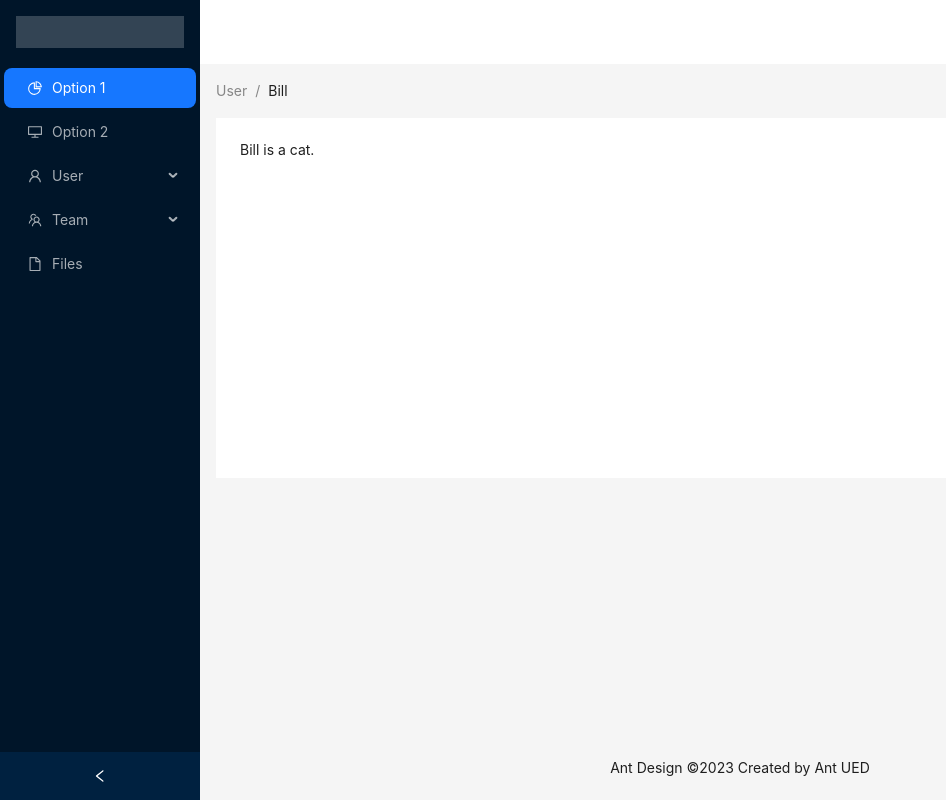
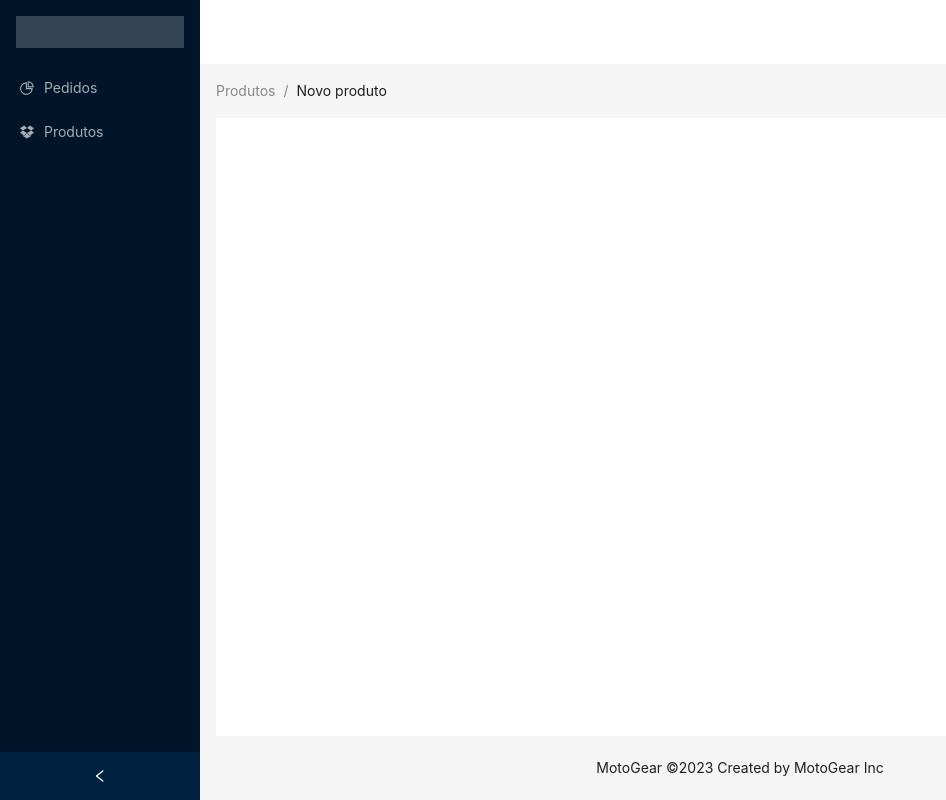
Before and after one commit to LucioHenrique512/motogear-ui-admin, a React (Create React App) app: page / in a window 1280 px wide. Shown: the whole page, without its empty margins (0-946 px from the left). Built offline with nearby package versions, Linux system fonts and the light colour scheme.

Commit message:
creating navigation

```diff
--- a/package.json
+++ b/package.json
@@ -14,6 +14,7 @@
     "antd": "^5.3.1",
     "react": "^18.2.0",
     "react-dom": "^18.2.0",
+    "react-router-dom": "^6.9.0",
     "react-scripts": "5.0.1",
     "styled-components": "^5.3.9",
     "styled-normalize": "^8.0.7",
@@ -23,7 +24,7 @@
   "scripts": {
     "start": "react-scripts start",
     "build": "react-scripts build",
-    "test": "react-scripts test",
+    "test": "jest",
     "eject": "react-scripts eject"
   },
   "eslintConfig": {
--- a/src/App.tsx
+++ b/src/App.tsx
@@ -1,70 +1,34 @@
-import React, { useState } from 'react';
-import {
-  DesktopOutlined,
-  FileOutlined,
-  PieChartOutlined,
-  TeamOutlined,
-  UserOutlined,
-} from '@ant-design/icons';
-import type { MenuProps } from 'antd';
-import { Breadcrumb, Layout, Menu, theme } from 'antd';
+import { theme } from "antd";
+import React from "react";
+import { createBrowserRouter, RouterProvider } from "react-router-dom";
+import { ThemeProvider } from "styled-components";
+import { MainLayout } from "./layouts";
+import { OrdersPage, ProductsPage } from "./pages";
 
-const { Header, Content, Footer, Sider } = Layout;
-
-type MenuItem = Required<MenuProps>['items'][number];
-
-function getItem(
-  label: React.ReactNode,
-  key: React.Key,
-  icon?: React.ReactNode,
-  children?: MenuItem[],
-): MenuItem {
-  return {
-    key,
-    icon,
-    children,
-    label,
-  } as MenuItem;
-}
-
-const items: MenuItem[] = [
-  getItem('Option 1', '1', <PieChartOutlined />),
-  getItem('Option 2', '2', <DesktopOutlined />),
-  getItem('User', 'sub1', <UserOutlined />, [
-    getItem('Tom', '3'),
-    getItem('Bill', '4'),
-    getItem('Alex', '5'),
-  ]),
-  getItem('Team', 'sub2', <TeamOutlined />, [getItem('Team 1', '6'), getItem('Team 2', '8')]),
-  getItem('Files', '9', <FileOutlined />),
-];
+const router = createBrowserRouter([
+  {
+    path: "/",
+    element: <MainLayout />,
+    children: [
+      {
+        path: "products",
+        element: <ProductsPage />,
+      },
+      {
+        path: "orders",
+        element: <OrdersPage />,
+      },
+    ],
+  },
+]);
 
 const App: React.FC = () => {
-  const [collapsed, setCollapsed] = useState(false);
-  const {
-    token: { colorBgContainer },
-  } = theme.useToken();
+  const { token } = theme.useToken();
 
   return (
-    <Layout style={{ minHeight: '100vh' }}>
-      <Sider collapsible collapsed={collapsed} onCollapse={(value) => setCollapsed(value)}>
-        <div style={{ height: 32, margin: 16, background: 'rgba(255, 255, 255, 0.2)' }} />
-        <Menu theme="dark" defaultSelectedKeys={['1']} mode="inline" items={items} />
-      </Sider>
-      <Layout className="site-layout">
-        <Header style={{ padding: 0, background: colorBgContainer }} />
-        <Content style={{ margin: '0 16px' }}>
-          <Breadcrumb style={{ margin: '16px 0' }}>
-            <Breadcrumb.Item>User</Breadcrumb.Item>
-            <Breadcrumb.Item>Bill</Breadcrumb.Item>
-          </Breadcrumb>
-          <div style={{ padding: 24, minHeight: 360, background: colorBgContainer }}>
-            Bill is a cat.
-          </div>
-        </Content>
-        <Footer style={{ textAlign: 'center' }}>Ant Design ©2023 Created by Ant UED</Footer>
-      </Layout>
-    </Layout>
+    <ThemeProvider theme={{ antd: { token } }}>
+      <RouterProvider router={router} />
+    </ThemeProvider>
   );
 };
 
--- a/src/index.tsx
+++ b/src/index.tsx
@@ -1,4 +1,3 @@
-import React from "react";
 import ReactDOM from "react-dom/client";
 import App from "./App";
 import reportWebVitals from "./reportWebVitals";
@@ -8,10 +7,10 @@ const root = ReactDOM.createRoot(
   document.getElementById("root") as HTMLElement
 );
 root.render(
-  <React.StrictMode>
+  <>
     <Normalize />
     <App />
-  </React.StrictMode>
+  </>
 );
 
 // If you want to start measuring performance in your app, pass a function
--- /dev/null
+++ b/src/layouts/index.ts
@@ -0,0 +1 @@
+export { MainLayout } from "./mainlayout";
--- /dev/null
+++ b/src/layouts/mainlayout/index.tsx
@@ -0,0 +1,83 @@
+import React, { useState } from "react";
+import { PieChartOutlined, DropboxOutlined } from "@ant-design/icons";
+import type { MenuProps } from "antd";
+import { Breadcrumb, Layout, Menu, theme } from "antd";
+import { Outlet } from "react-router-dom";
+import { useNavigate } from "react-router-dom";
+import { ContentContainer } from "./styles";
+
+const { Header, Content, Footer, Sider } = Layout;
+
+type MenuItem = Required<MenuProps>["items"][number];
+
+function getItem(
+  label: React.ReactNode,
+  key: React.Key,
+  icon?: React.ReactNode,
+  children?: MenuItem[]
+): MenuItem {
+  return {
+    key,
+    icon,
+    children,
+    label,
+  } as MenuItem;
+}
+
+const items: MenuItem[] = [
+  getItem("Pedidos", "orders", <PieChartOutlined />),
+  getItem("Produtos", "products", <DropboxOutlined />),
+];
+
+export const MainLayout: React.FC = () => {
+  const [collapsed, setCollapsed] = useState(false);
+  const {
+    token: { colorBgContainer },
+  } = theme.useToken();
+
+  const navigate = useNavigate();
+
+  return (
+    <Layout style={{ minHeight: "100vh" }}>
+      <Sider
+        collapsible
+        collapsed={collapsed}
+        onCollapse={(value) => setCollapsed(value)}
+      >
+        <div
+          style={{
+            height: 32,
+            margin: 16,
+            background: "rgba(255, 255, 255, 0.2)",
+          }}
+        />
+        <Menu
+          theme="dark"
+          defaultSelectedKeys={["1"]}
+          mode="vertical"
+          items={items}
+          onClick={(evnt) => {
+            navigate(evnt.key);
+          }}
+        />
+      </Sider>
+      <Layout className="site-layout">
+        <Header style={{ padding: 0, background: colorBgContainer }} />
+        <Content style={{ margin: "0 16px" }}>
+          <Breadcrumb
+            style={{ margin: "16px 0" }}
+            items={[{ title: "Produtos" }, { title: "Novo produto" }]}
+          />
+          <ContentContainer>
+            <Outlet />
+          </ContentContainer>
+        </Content>
+        <Footer style={{ textAlign: "center" }}>
+          MotoGear ©2023 Created by MotoGear Inc
+        </Footer>
+      </Layout>
+    </Layout>
+  );
+};
+
+export default MainLayout;
--- /dev/null
+++ b/src/layouts/mainlayout/styles.ts
@@ -0,0 +1,7 @@
+import styled from "styled-components";
+
+export const ContentContainer = styled.div`
+  background: ${({ theme }) => theme.antd.token.colorBgContainer};
+  padding: 24px;
+  min-height: 100%;
+`;
--- /dev/null
+++ b/src/pages/index.ts
@@ -0,0 +1,2 @@
+export {ProductsPage} from './orderspage';
+export {OrdersPage} from './productspage';
--- /dev/null
+++ b/src/pages/orderspage/index.tsx
@@ -0,0 +1,5 @@
+import React from "react";
+
+export const ProductsPage: React.FC = () => {
+  return <h1>Olá de produtos</h1>;
+};
--- /dev/null
+++ b/src/pages/productspage/index.tsx
@@ -0,0 +1,5 @@
+import React from "react";
+
+export const OrdersPage: React.FC = () => {
+  return <h1>Olá de pedidoss</h1>;
+};
```
Also changed, not shown: src/types/definitions/styled.d.ts (added, +7 -0 lines), 2 other files (tests, documents, lock files or other folders).
